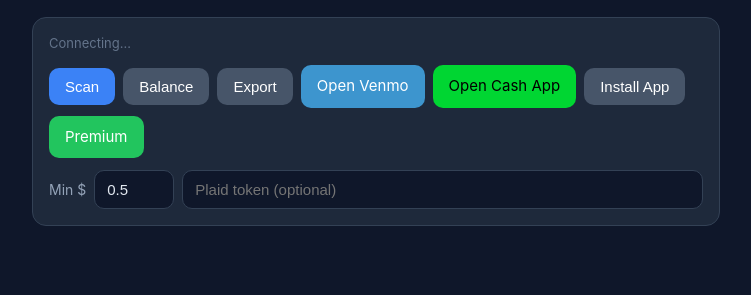
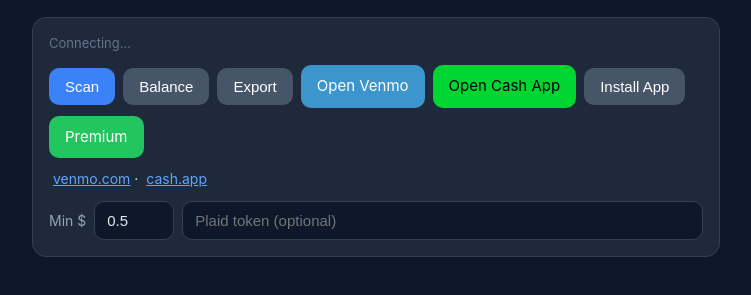
Before and after one commit to jeremygarbitt535-oss/code-public, a website: page public/index.html in a window 1280 px wide. Shown: the part 93-388 px from the top of the page, without its empty margins (264-1015 px from the left). Drawn offline with Linux system fonts and the light colour scheme; no server answers.

Commit message:
Make Venmo and Cash App clearly clickable links

```diff
--- a/public/index.html
+++ b/public/index.html
@@ -39,6 +39,13 @@
     button.cashapp, a.cashapp { background: #00d632; color: #000; }
     button.cashapp:hover, a.cashapp:hover { background: #00b82b; }
     button:disabled { opacity: .6; cursor: not-allowed; }
+    a.ext-link {
+      color: #60a5fa;
+      text-decoration: underline;
+      font-size: 14px;
+      margin-left: 4px;
+    }
+    a.ext-link:hover { color: #93c5fd; }
     .opp { background: #0f172a; border-left: 4px solid #22c55e; padding: 12px 14px; margin: 8px 0; border-radius: 10px; animation: fadeIn .25s ease; }
     @keyframes fadeIn { from { opacity: 0; transform: translateY(6px); } to { opacity: 1; transform: none; } }
     .opp.high { border-left-color: #f59e0b; }
@@ -85,6 +92,11 @@
         <a class="btn cashapp" href="https://cash.app" target="_blank" rel="noopener">Open Cash App</a>
         <button class="secondary" id="installBtn">Install App</button>
         <a class="btn premium" href="/premium.html">Premium</a>
+      </div>
+      <div style="margin-top:10px; font-size:14px;">
+        <a class="ext-link" href="https://venmo.com" target="_blank" rel="noopener">venmo.com</a>
+        ·
+        <a class="ext-link" href="https://cash.app" target="_blank" rel="noopener">cash.app</a>
       </div>
       <div class="row" style="margin-top:12px;">
         <label style="font-size:14px;color:#94a3b8;">Min $</label>
@@ -210,8 +222,8 @@
         ${locked ? '<div style="margin-top:8px;"><a href="/premium.html" style="color:#22c55e;font-size:13px;">Unlock to view</a></div>' : `
           <div style="margin-top:8px;">
             <button style="padding:6px 12px;font-size:13px;" onclick="execute('${opp.id}')">Simulate</button>
-            <a class="btn venmo" href="https://venmo.com" target="_blank" rel="noopener" style="padding:6px 12px;font-size:13px;margin-left:6px;">Venmo</a>
-            <a class="btn cashapp" href="https://cash.app" target="_blank" rel="noopener" style="padding:6px 12px;font-size:13px;margin-left:6px;">Cash App</a>
+            <a class="ext-link" href="https://venmo.com" target="_blank" rel="noopener">Venmo</a>
+            <a class="ext-link" href="https://cash.app" target="_blank" rel="noopener">Cash App</a>
           </div>`}
       `;
       resultsEl.prepend(div);
```
